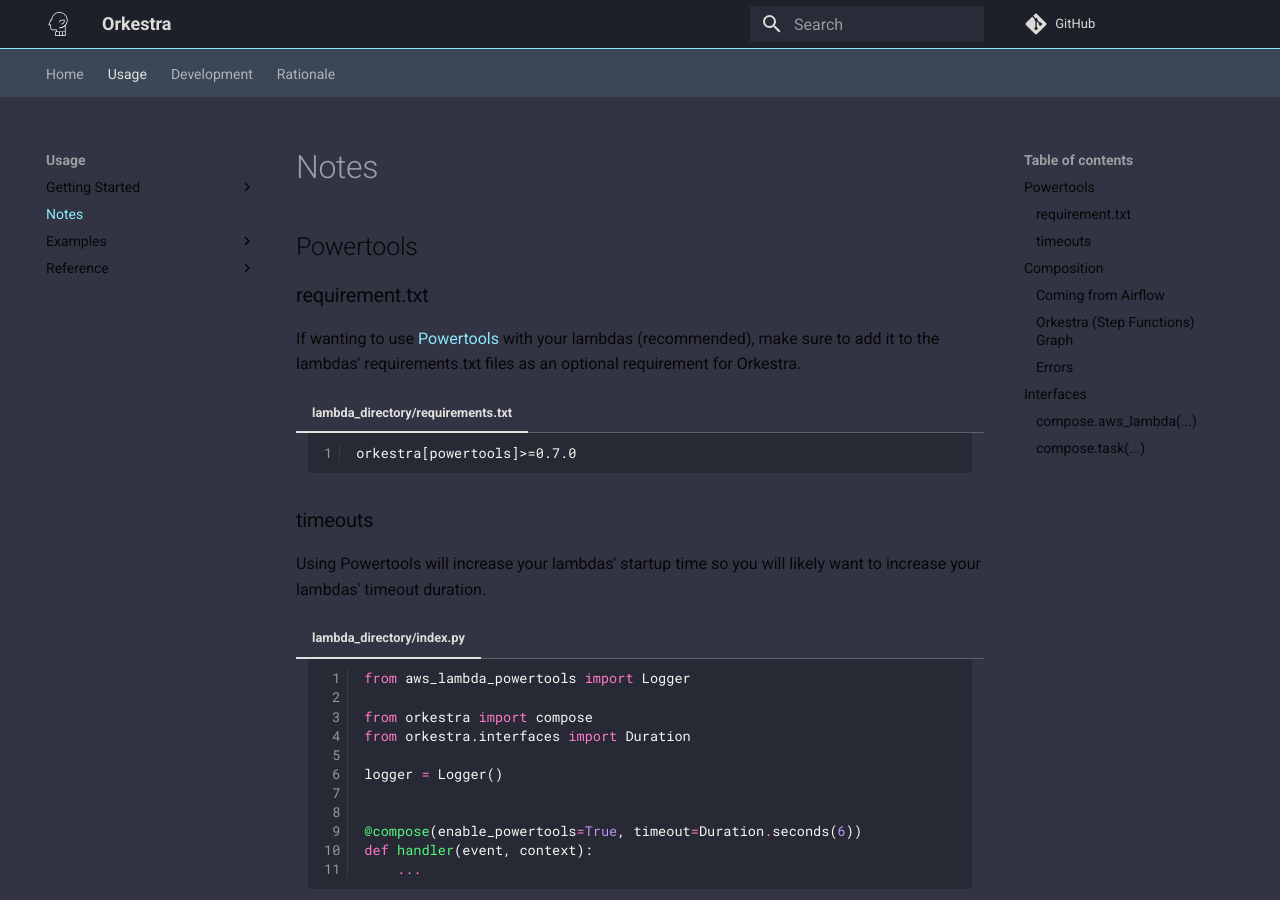
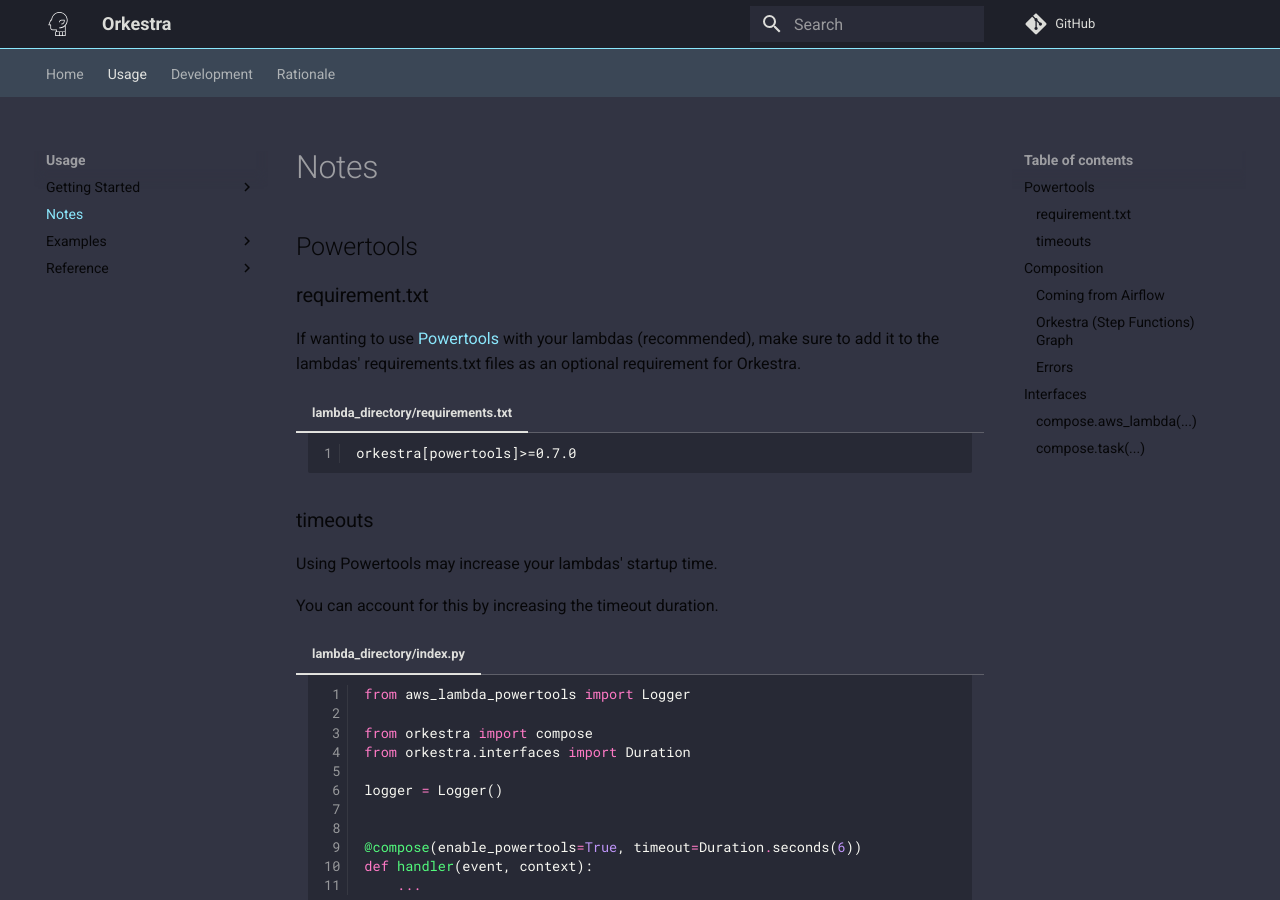
Before and after one commit to knowsuchagency/orkestra, an MkDocs documentation site: the page built from docs/notes.md, in a window 1280 px wide and 900 px high. Built offline with MkDocs 1.6.1 and Material for MkDocs 9.7.7, drawn with Linux system fonts in a browser that asks for light colours; comment, search, counter and statistics services are not loaded.

Commit message:
update notes on powertools

```diff
--- a/docs/notes.md
+++ b/docs/notes.md
@@ -13,8 +13,9 @@
 
 ### timeouts
 
-Using Powertools will increase your lambdas' startup time so you will likely
-want to increase your lambdas' timeout duration.
+Using Powertools may increase your lambdas' startup time.
+
+You can account for this by increasing the timeout duration.
 
 === "lambda_directory/index.py"
 
```
Also changed, not shown: docs/index.md (+1 -1 lines).
